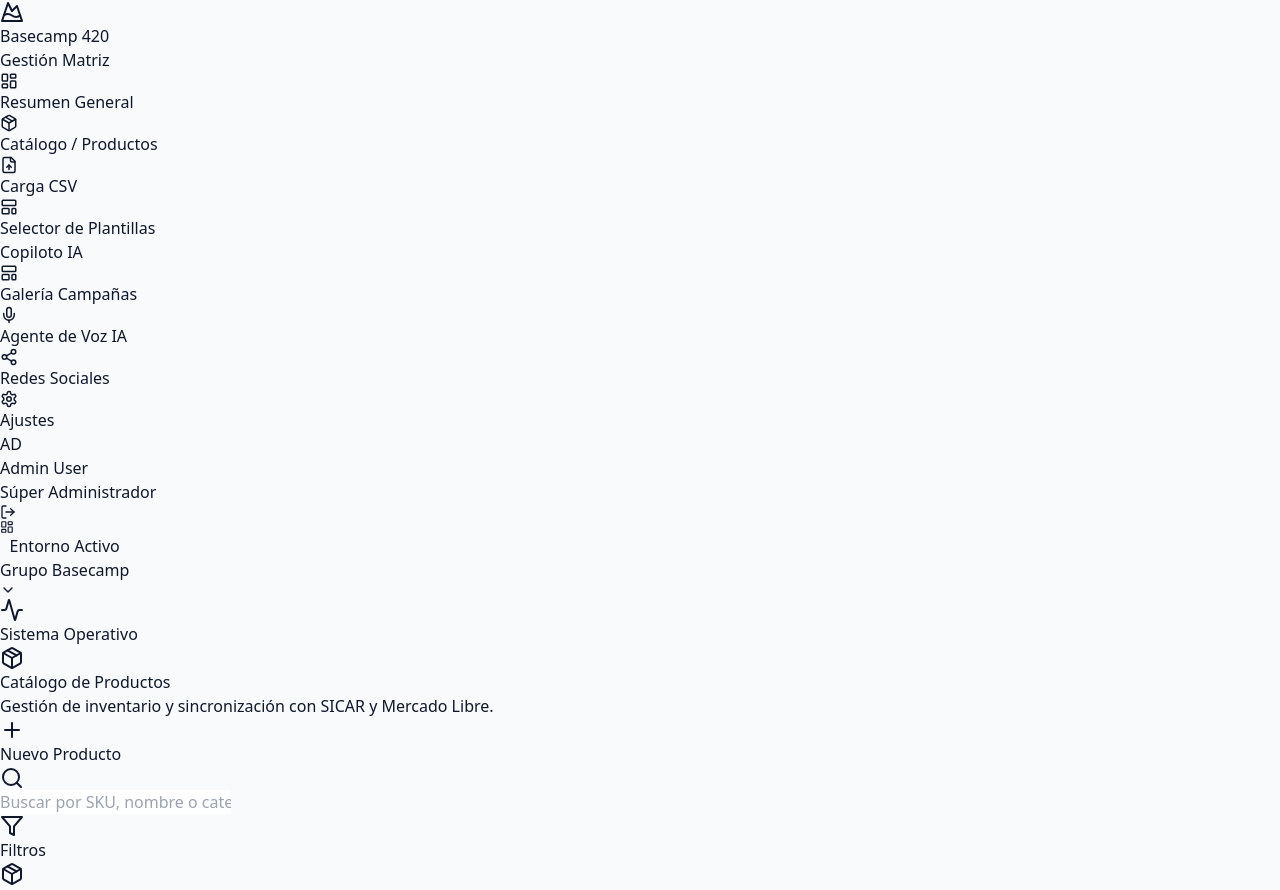
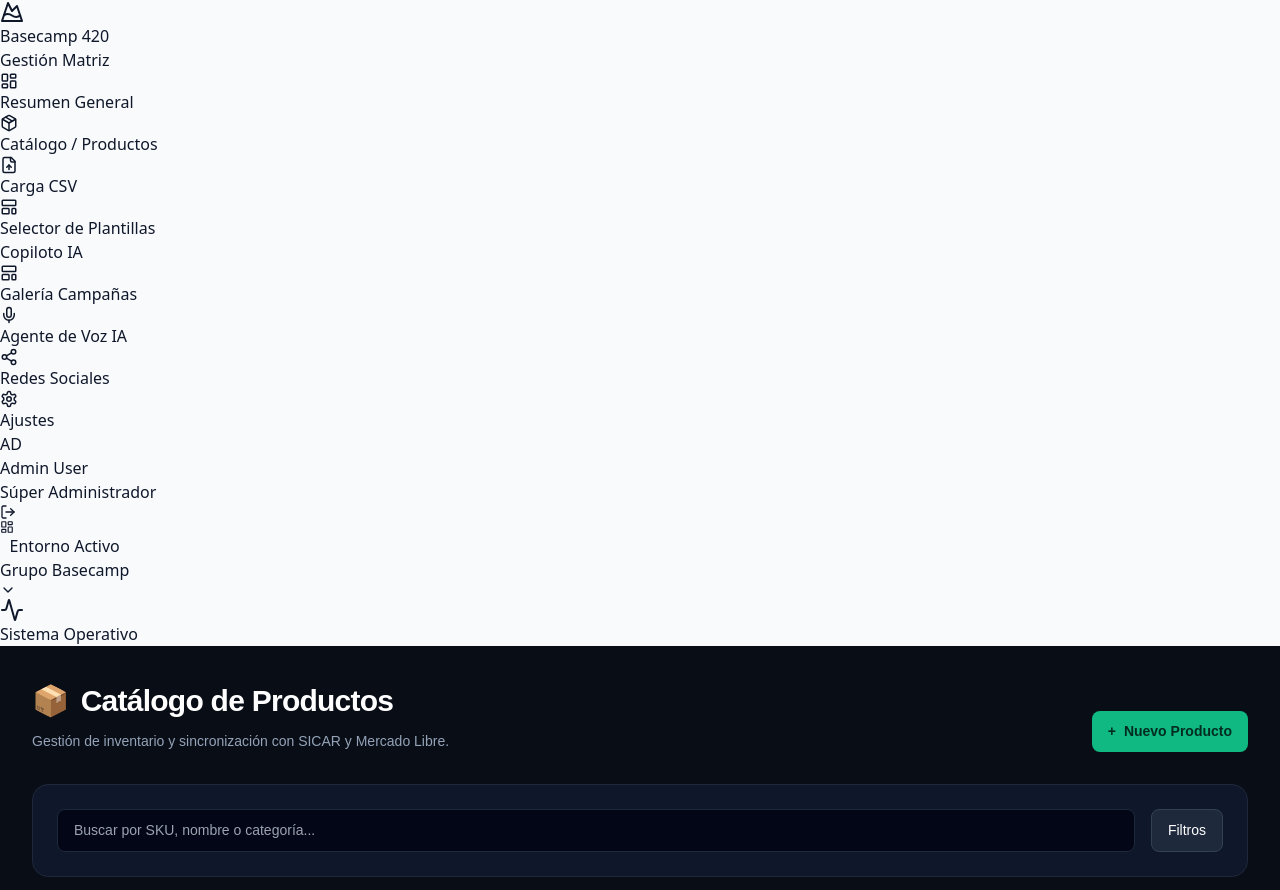
Before and after one commit to karla266/BASECAMPECOSISTEMA, a Next.js app: page /admin/products in a window 1280 px wide. Shown: the top 890 px of the page. Built offline with nearby package versions, Linux system fonts and the light colour scheme.

Commit message:
Refactor AdminProductsPage layout and styles

```diff
--- a/app/admin/products/page.tsx
+++ b/app/admin/products/page.tsx
@@ -1,44 +1,46 @@
 "use client";
 
-import { Package, Search, Filter, Plus } from 'lucide-react';
+import React from 'react';
 
 export default function AdminProductsPage() {
   return (
-    <>
-      <div className="mb-8 flex items-end justify-between">
+    <div style={{ padding: '32px', maxWidth: '1280px', margin: '0 auto', width: '100%', minHeight: '100vh', backgroundColor: '#090d16', color: '#fff', fontFamily: 'sans-serif' }}>
+      <div style={{ marginBottom: '32px', display: 'flex', alignItems: 'flex-end', justifyContent: 'space-between' }}>
         <div>
-          <h1 className="text-3xl font-extrabold text-white tracking-tight mb-2 flex items-center gap-3">
-            <Package className="w-8 h-8 text-emerald-400" />
-            Catálogo de Productos
+          <h1 style={{ fontSize: '1.875rem', fontWeight: '800', color: '#fff', letterSpacing: '-0.025em', marginBottom: '8px', display: 'flex', alignItems: 'center', gap: '12px' }}>
+            <span>📦</span> Catálogo de Productos
           </h1>
-          <p className="text-slate-400 text-sm">Gestión de inventario y sincronización con SICAR y Mercado Libre.</p>
+          <p style={{ color: '#94a3b8', fontSize: '0.875rem', margin: 0 }}>
+            Gestión de inventario y sincronización con SICAR y Mercado Libre.
+          </p>
         </div>
-        <button className="bg-emerald-500 hover:bg-emerald-400 text-slate-950 px-4 py-2 rounded-lg text-sm font-bold transition-colors flex items-center gap-2 shadow-[0_0_15px_rgba(16,185,129,0.3)]">
-          <Plus className="w-4 h-4" /> Nuevo Producto
+        <button style={{ backgroundColor: '#10b981', color: '#022c22', padding: '10px 16px', borderRadius: '8px', fontWeight: 'bold', fontSize: '0.875rem', border: 'none', cursor: 'pointer', display: 'flex', alignItems: 'center', gap: '8px' }}>
+          <span>+</span> Nuevo Producto
         </button>
       </div>
 
-      <div className="bg-slate-900 border border-slate-800 rounded-2xl p-6 mb-6 flex flex-col md:flex-row gap-4">
-        <div className="flex-1 relative">
-          <Search className="absolute left-3 top-1/2 -translate-y-1/2 w-4 h-4 text-slate-500" />
+      <div style={{ backgroundColor: '#0f172a', border: '1px solid #1e293b', borderRadius: '16px', padding: '24px', marginBottom: '24px', display: 'flex', flexDirection: 'row', gap: '16px' }}>
+        <div style={{ flex: 1, position: 'relative' }}>
           <input
             type="text"
             placeholder="Buscar por SKU, nombre o categoría..."
-            className="w-full bg-slate-950 border border-slate-800 rounded-lg pl-10 pr-4 py-2.5 text-sm focus:outline-none focus:border-emerald-500 text-white placeholder-slate-500 transition-colors"
+            style={{ width: '100%', backgroundColor: '#020617', border: '1px solid #1e293b', borderRadius: '8px', padding: '10px 16px', color: '#fff', fontSize: '0.875rem', outline: 'none', boxSizing: 'border-box' }}
           />
         </div>
-        <button className="bg-slate-800 hover:bg-slate-700 text-white px-4 py-2 rounded-lg text-sm font-semibold transition-colors flex items-center justify-center gap-2 border border-slate-700">
-          <Filter className="w-4 h-4" /> Filtros
+        <button style={{ backgroundColor: '#1e293b', color: '#fff', padding: '10px 16px', borderRadius: '8px', border: '1px solid #334155', cursor: 'pointer', fontSize: '0.875rem' }}>
+          Filtros
         </button>
       </div>
 
-      <div className="bg-slate-900 border border-slate-800 rounded-2xl overflow-hidden">
-        <div className="p-12 text-center">
-          <Package className="w-16 h-16 text-slate-700 mx-auto mb-4" />
-          <h3 className="text-lg font-bold text-white mb-2">No hay productos seleccionados</h3>
-          <p className="text-slate-400 text-sm max-w-sm mx-auto mb-6">El catálogo actual está vacío. Importa un archivo CSV o crea un producto manualmente.</p>
+      <div style={{ backgroundColor: '#0f172a', border: '1px solid #1e293b', borderRadius: '16px', overflow: 'hidden' }}>
+        <div style={{ padding: '48px', textAlign: 'center' }}>
+          <div style={{ fontSize: '3rem', color: '#334155', marginBottom: '16px' }}>📦</div>
+          <h3 style={{ fontSize: '1.125rem', fontWeight: 'bold', color: '#fff', marginBottom: '8px' }}>No hay productos seleccionados</h3>
+          <p style={{ color: '#94a3b8', fontSize: '0.875rem', maxWidth: '448px', margin: '0 auto 24px' }}>
+            El catálogo actual está vacío. Importa un archivo CSV o crea un producto manualmente.
+          </p>
         </div>
       </div>
-    </>
+    </div>
   );
 }
```
